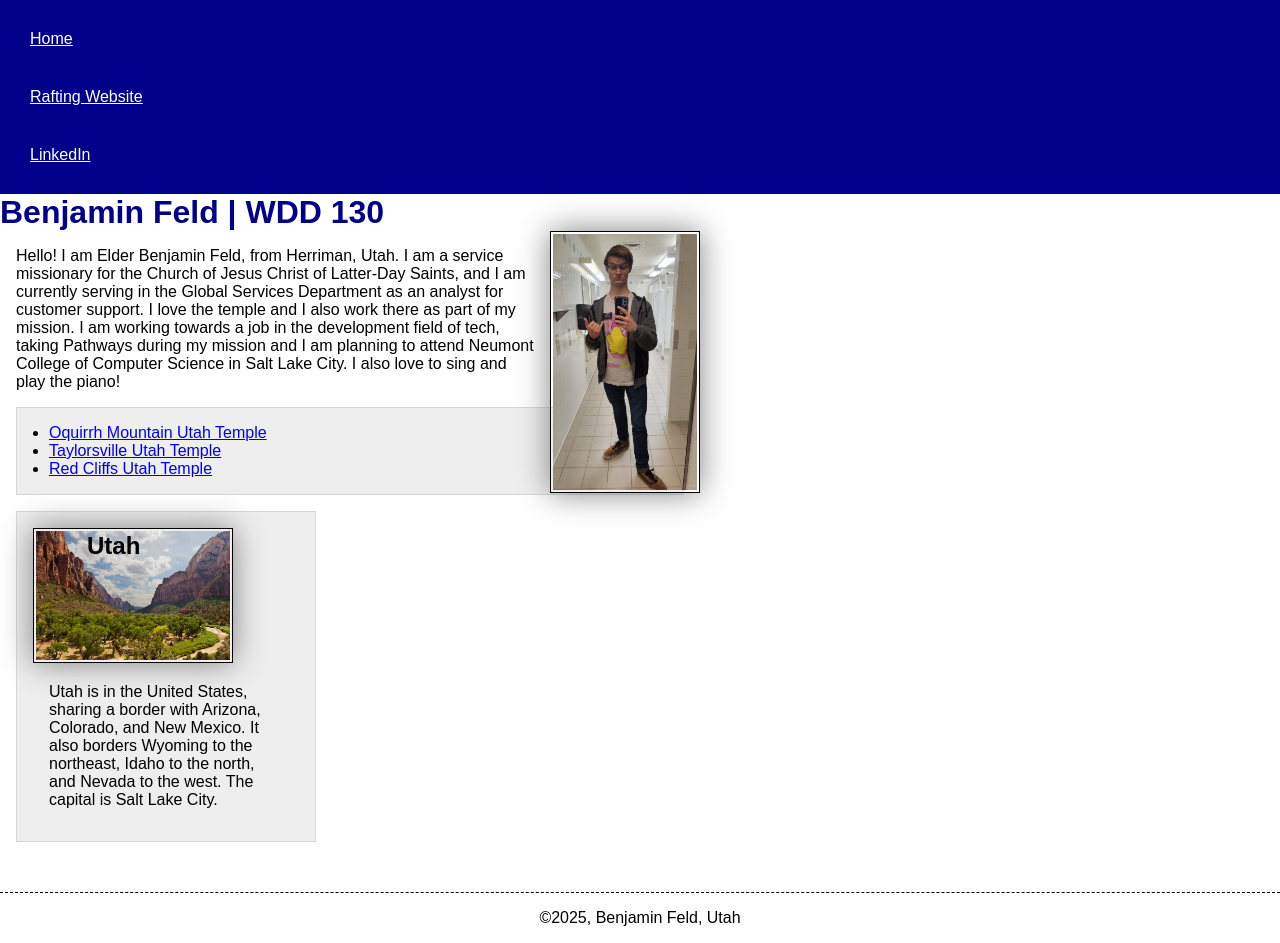
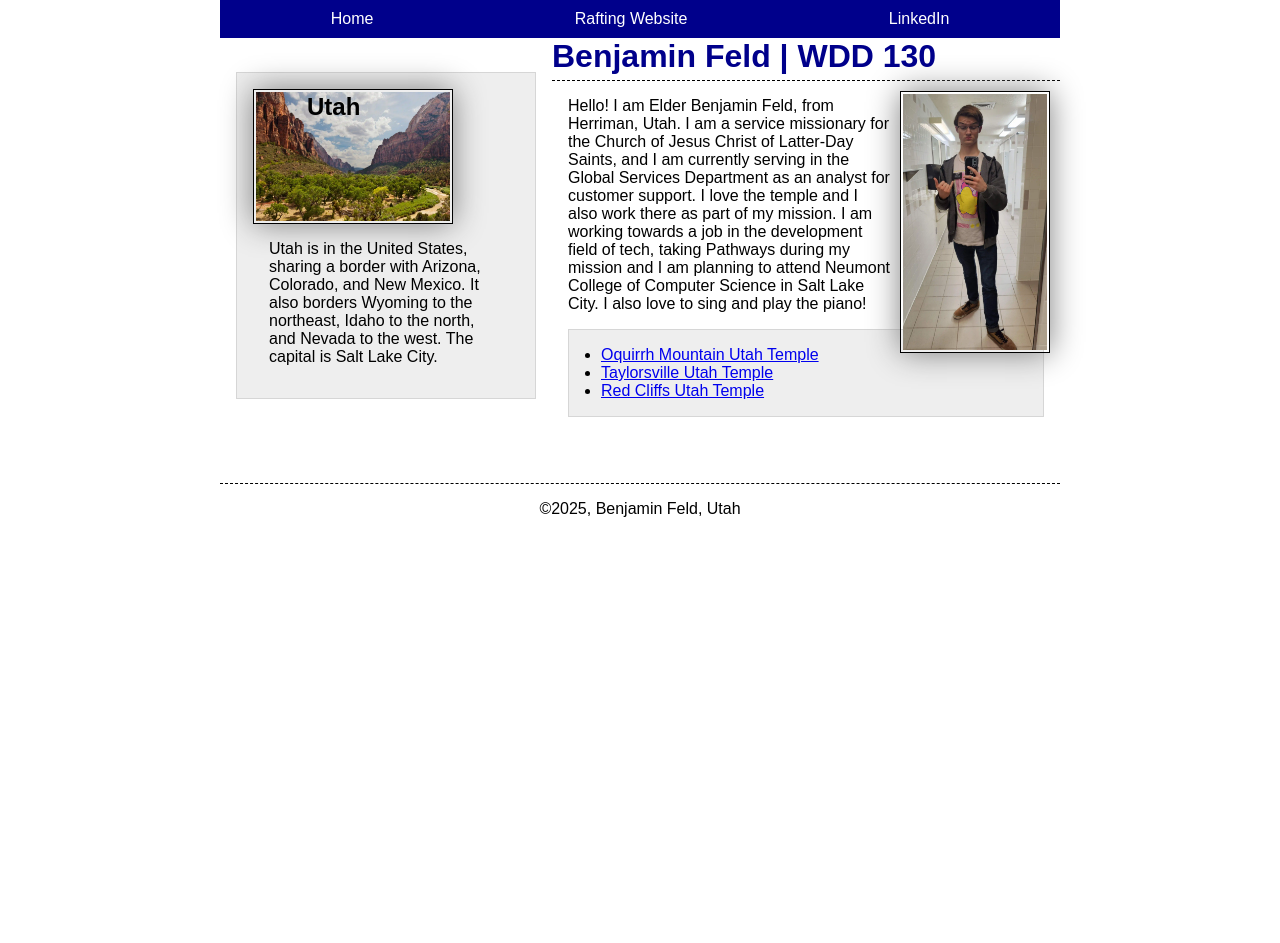
Before and after one commit to feldben123/wdd130, a plain HTML site: page index.html in a window 1280 px wide. After the commit the page ends 800 px from the top, so only its background shows below. Drawn offline with Linux system fonts and the light colour scheme; a web font is replaced by a local one.

Commit message:
Updated rafting page and home page

```diff
--- a/index.html
+++ b/index.html
@@ -22,12 +22,15 @@
             <a href="https://www.linkedin.com/in/benjamin-feld-15b95a264/">LinkedIn</a>
         </nav>
     </header>
+    <div class="grid">
         <main>
             <h1>Benjamin Feld | WDD 130</h1>
             <img src="images/profile.webp" alt="Benjamin Feld" width="200">
             <p>Hello! I am Elder Benjamin Feld, from Herriman, Utah. I am a service missionary for the Church of Jesus
-            Christ of Latter-Day Saints, and I am currently serving in the Global Services Department as an analyst for
-            customer support. I love the temple and I also work there as part of my mission. I am working towards a job
+                Christ of Latter-Day Saints, and I am currently serving in the Global Services Department as an analyst
+                for
+                customer support. I love the temple and I also work there as part of my mission. I am working towards a
+                job
                 in the development field of tech, taking Pathways during my mission and I am planning to attend Neumont
                 College of Computer Science in Salt Lake City. I also love to sing and play
                 the piano!</p>
@@ -37,7 +40,8 @@
                 <li><a href="https://www.churchofjesuschrist.org/temples/details/taylorsville-utah-temple?lang=eng">Taylorsville
                         Utah
                         Temple</a></li>
-            <li><a href="https://www.churchofjesuschrist.org/temples/details/red-cliffs-utah-temple?lang=eng">Red Cliffs
+                <li><a href="https://www.churchofjesuschrist.org/temples/details/red-cliffs-utah-temple?lang=eng">Red
+                        Cliffs
                         Utah Temple</a></li>
             </ul>
         </main>
@@ -48,6 +52,7 @@
                 Wyoming to the northeast, Idaho to the north,
                 and Nevada to the west. The capital is Salt Lake City.</p>
         </aside>
+    </div>
     <footer>
         <p>©2025, Benjamin Feld, Utah</p>
     </footer>
--- a/styles/styles.css
+++ b/styles/styles.css
@@ -16,16 +16,22 @@ body {
 nav {
     background-color: darkblue;
     padding: 10px;
+    display: flex;
+    flex-direction: row;
+    justify-content: space-around;
 }
 
 nav a {
     color: white;
     display: block;
-    padding: 20px;
+    padding: 0;
+    text-decoration: none;
 }
 
 h1 {
     color: darkblue;
+    border-bottom: 1px dashed var(--standard);
+    padding-bottom: 5px;
 }
 
 img {
@@ -42,8 +48,18 @@ p {
     margin: 1rem;
 }
 
+header, .grid, footer {
+    max-width: 840px;
+    margin: 0 auto;
+}
+
+.grid {
+    display: grid;
+    align-items: center;
+}
+
 main {
-    max-width: 700px;
+    grid-column: 2 / 3;
 }
 
 aside {
@@ -54,17 +70,14 @@ aside {
     background-color: rgb(255, 228, 228);
     color: var(--standard);
     position: relative;
+    display: grid;
+    grid-column: 1 / 2;
+    grid-row: 1 / 2;
 }
 
 main img {
-    width: 150px;
-    height: auto;
-    border: var(--image-border) solid var(--standard);
-    padding: 2px;
-    box-shadow: 0 0 30px gray;
+    margin: 10px;
     float: right;
-    margin: 0 0 1rem 1rem;
-
 }
 
 aside img {
--- a/week04/styles/layout-exercises.css
+++ b/week04/styles/layout-exercises.css
@@ -23,18 +23,25 @@ div {
 
 .flex {
     background-color: #aba;
-    /* write declarations here */
+    display: flex;
+    justify-content: center;
+    align-items: center;
 
 }
 
 .grid {
     background-color: #abb;
-    /* enter declarations here */
+    display: grid;
+    justify-content: center;
+    align-items: center;
 
 }
 
 .container2 {
-    /* write declarations here */
+    display: flex;
+    flex-direction: row;
+    flex-wrap: wrap;
+    justify-content: space-around;
 
 }
 
@@ -44,13 +51,13 @@ div {
 }
 
 .container3 {
-    /* write declarations here */
-
+    display: grid;
+    grid-template-columns: 1fr 1fr 1fr;
 }
 
 .columns-3 {
-    /* write declaration here */
-
+    display: grid;
+    grid-column: span 3;
 }
 
 .three {
```
Also changed, not shown: wwr/about.html (+2 -1 lines). Lines whose indentation alone changed are shown as unchanged.
